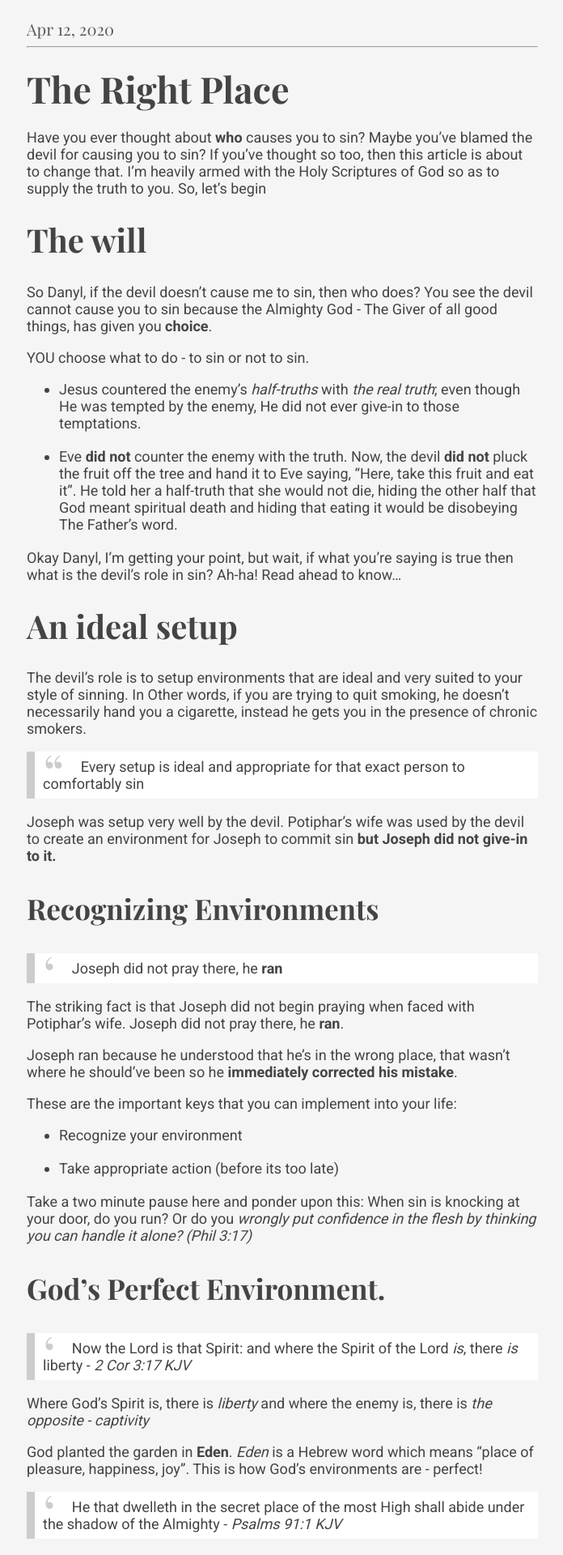
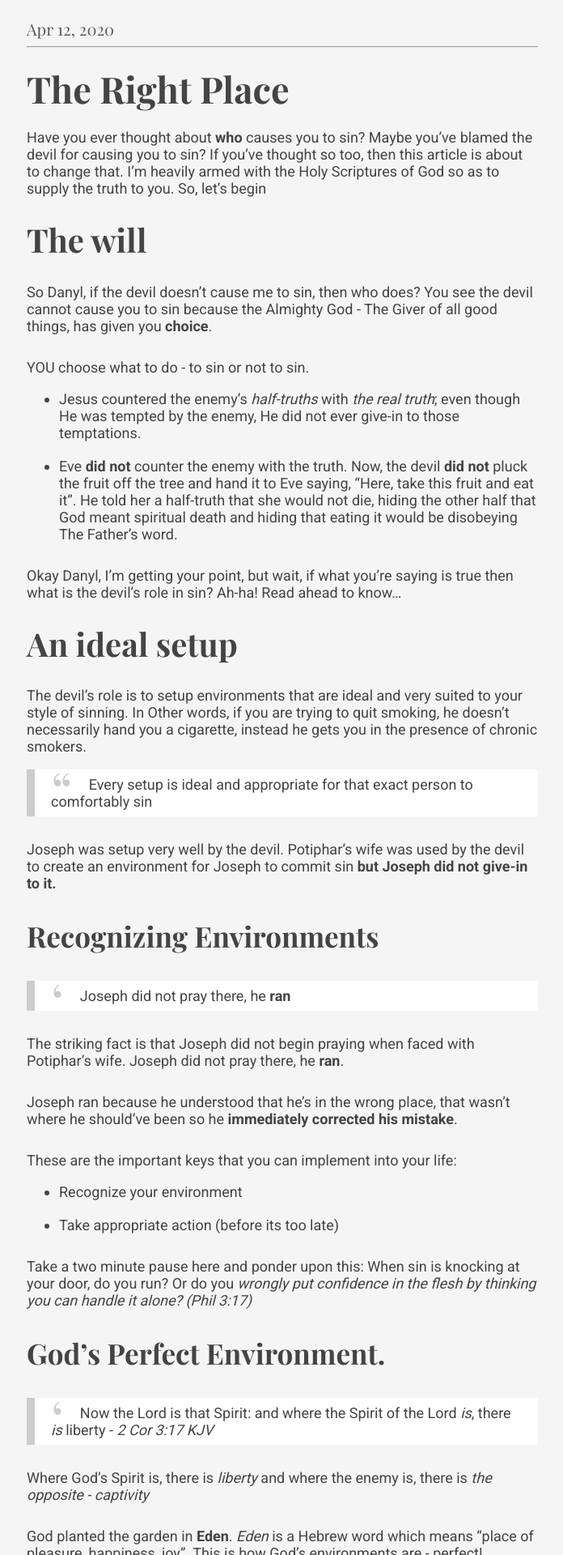
Before and after one commit to gitryder/jekyll-dan-page, a Jekyll site: the page built from _posts/2020-04-12-The-Right-Place.md, in a window 1280 px wide. Shown: the top 1920 px of the page at 81% size, without its empty margins (291-987 px from the left). Built offline with Jekyll 4.4.1, drawn with Linux system fonts in a browser that asks for light colours; emoji names are drawn with the system emoji font.

Commit message:
Change margins for mobile

```diff
--- a/assets/css/post.css
+++ b/assets/css/post.css
@@ -71,6 +71,10 @@ p, li {
 
 }
 
+p {
+    margin-top: 30px;
+}
+
 li {
     margin-bottom: 20px;
 }
@@ -85,7 +89,7 @@ blockquote {
     background: white;
     border-left: 10px solid #ccc;
     margin: 0;
-    padding: 0.5em 10px;
+    padding: 0.5em 20px;
     quotes: "\201C""\201D""\2018""\2019";
   }
 
@@ -155,7 +159,7 @@ p.copyright {
 
 @media screen and (max-width: 470px) {
     .container {
-        margin: 14px 7% 14px 7%;
+        margin: 14px 5% 14px 5%;
     }
 
     .post-meta-date { font-size: 26px; }
@@ -173,7 +177,7 @@ p.copyright {
 
 @media screen and (max-width: 400px) {
     .container {
-        margin: 14px 7% 14px 7%;
+        margin: 14px 5% 14px 5%;
     }
 
     .post-meta-date { font-size: 24px; }
@@ -187,7 +191,7 @@ p.copyright {
 
 @media screen and (max-width: 360px) {
     .container {
-        margin: 14px 7% 14px 7%;
+        margin: 14px 5% 14px 5%;
     }
 
     .post-meta-date { font-size: 24px; }
```
